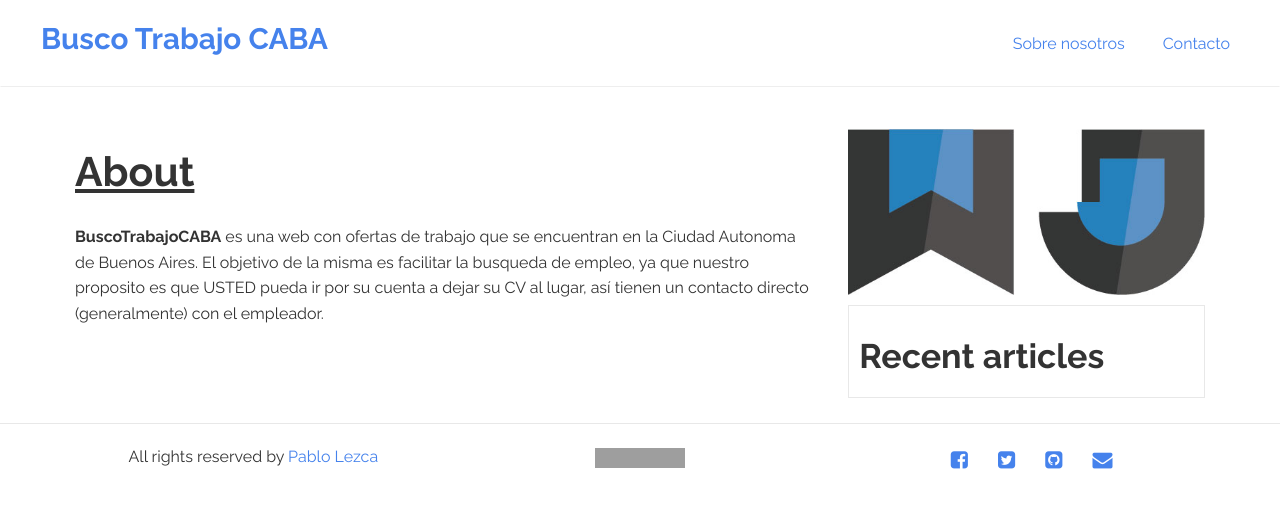
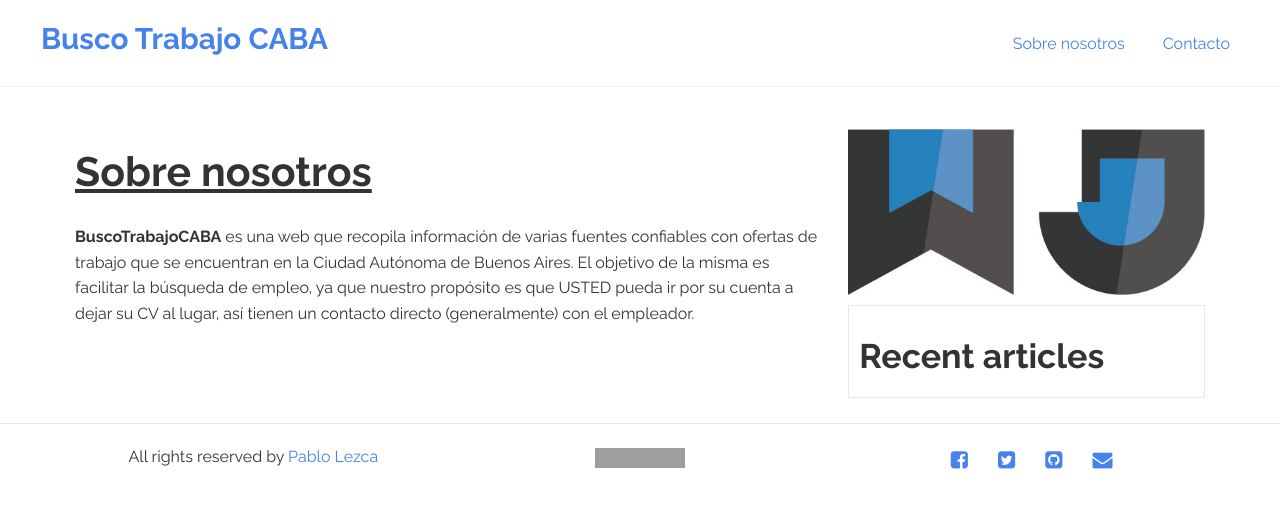
Before and after one commit to Lucas68747/buscotrabajoargentina.github.io, a Jekyll site: the page built from about.md, in a window 1280 px wide. Shown: the top 508 px of the page. Built offline with Jekyll 4.4.1, drawn with Linux system fonts in a browser that asks for light colours; grey boxes are pictures that could not be loaded.

Commit message:
Update about.md

```diff
--- a/about.md
+++ b/about.md
@@ -1,7 +1,7 @@
 ---
-title: About
+title: Sobre nosotros
 permalink: "/about/"
 layout: page
 ---
 
-**BuscoTrabajoCABA** es una web con ofertas de trabajo que se encuentran en la Ciudad Autonoma de Buenos Aires. El objetivo de la misma es facilitar la busqueda de empleo, ya que nuestro proposito es que USTED pueda ir por su cuenta a dejar su CV al lugar, así tienen un contacto directo (generalmente) con el empleador.
+**BuscoTrabajoCABA** es una web que recopila información de varias fuentes confiables con ofertas de trabajo que se encuentran en la Ciudad Autónoma de Buenos Aires. El objetivo de la misma es facilitar la búsqueda de empleo, ya que nuestro propósito es que USTED pueda ir por su cuenta a dejar su CV al lugar, así tienen un contacto directo (generalmente) con el empleador.
```
